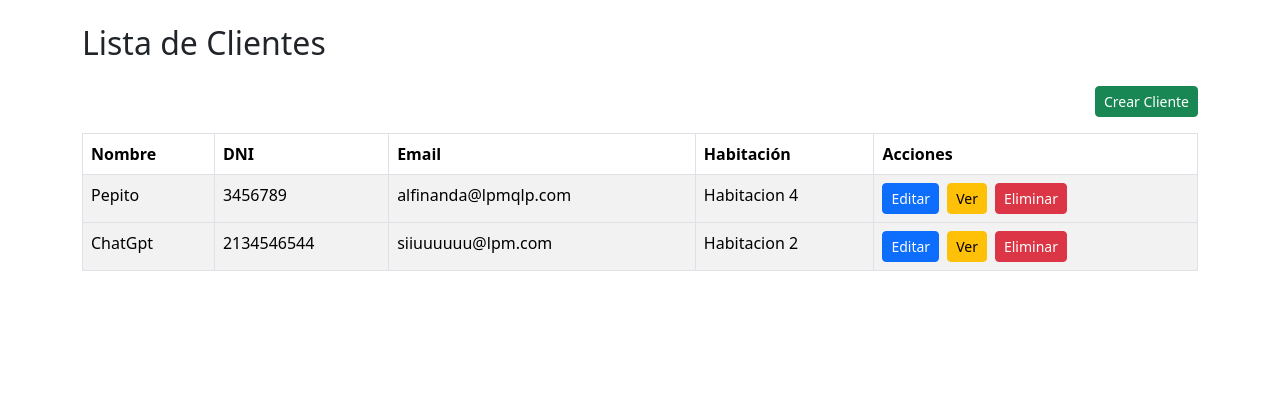
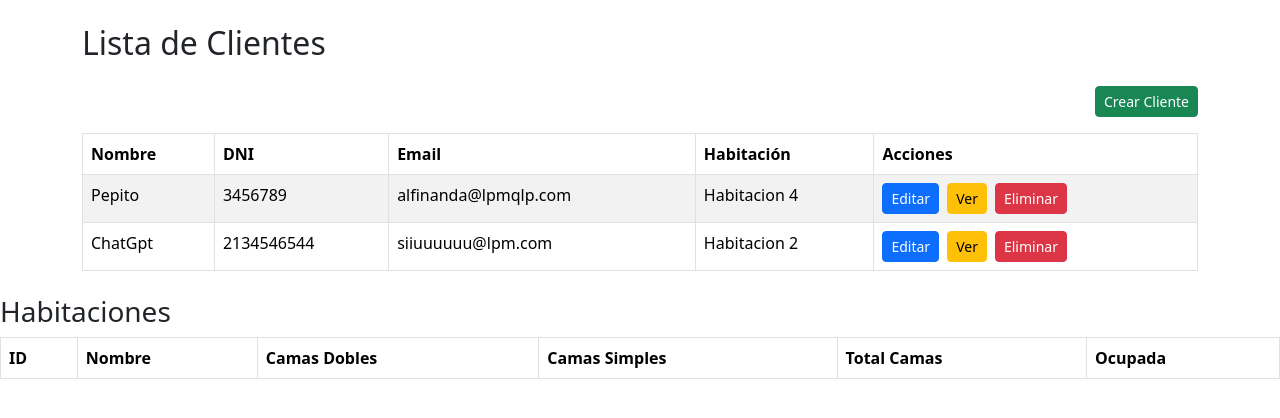
Before and after one commit to emilianosnt/Proyecto-Hotel, a React (Vite) app: page /clients in a window 1280 px wide. Shown: the top 418 px of the page. Built offline with nearby package versions, Linux system fonts and the light colour scheme; data requests are answered from the project's data file.

Commit message:
Cree RoomsTable, para modular y poder mostrarla en otras Page. Corregi el error al eliminar un cliente seguia mostrando ocupado.
La logica de asignación sigue en ClientsTable.
En Clients ahora verifica en el localStorage si esta ocupada o no la habitacion

```diff
--- a/src/Components/CRUD/ClientsTable.jsx
+++ b/src/Components/CRUD/ClientsTable.jsx
@@ -1,8 +1,9 @@
-import { useState } from 'react';
-import { Button, Container, Form, Table } from 'react-bootstrap';
-import axios from 'axios';
-import { URL_CLIENTES } from '../Constants/EndPoint.js';
-import { useNavigate } from 'react-router-dom';
+import { useState } from "react";
+import { Button, Container, Form } from "react-bootstrap";
+import axios from "axios";
+import { URL_CLIENTES } from "../Constants/EndPoint.js";
+import { useNavigate } from "react-router-dom";
+import RoomsTable from "./RoomsTable";
 
 const initialRoomsData = [
   { id: 1, name: "Habitacion 1", doubleBed: 1, singleBed: 2, isOccupied: false },
@@ -23,19 +24,19 @@ const ClientsTable = () => {
   const navigate = useNavigate();
 
   const [rooms, setRooms] = useState(() => {
-    const saved = localStorage.getItem('rooms');
+    const saved = localStorage.getItem("rooms");
     return saved ? JSON.parse(saved) : initialRoomsData;
   });
 
   const [cliente, setCliente] = useState({
-    nombre: '',
-    dni: '',
-    email: '',
-    celular: '',
+    nombre: "",
+    dni: "",
+    email: "",
+    celular: "",
     adults: 0,
     children: 0,
     persons: 0,
-    room: '',
+    room: "",
   });
 
   const handleChange = (e) => {
@@ -48,18 +49,16 @@ const ClientsTable = () => {
 
   const assignRoom = () => {
     const totalPeople = cliente.adults + cliente.children;
-    const room = rooms.find(r => !r.isOccupied && (r.doubleBed * 2 + r.singleBed) >= totalPeople);
+    const room = rooms.find(
+      (r) => !r.isOccupied && r.doubleBed * 2 + r.singleBed >= totalPeople
+    );
 
     if (room) {
-      setRooms(
-        rooms.map(r => r.id === room.id ? { ...r, isOccupied: true } : r)
+      const updatedRooms = rooms.map((r) =>
+        r.id === room.id ? { ...r, isOccupied: true } : r
       );
-      localStorage.setItem(
-        'rooms',
-        JSON.stringify(
-          rooms.map(r => r.id === room.id ? { ...r, isOccupied: true } : r)
-        )
-      );
+      setRooms(updatedRooms);
+      localStorage.setItem("rooms", JSON.stringify(updatedRooms));
       setCliente({
         ...cliente,
         persons: totalPeople,
@@ -76,7 +75,7 @@ const ClientsTable = () => {
     try {
       const response = await axios.post(URL_CLIENTES, cliente);
       if (response) {
-        navigate('/clients');
+        navigate("/clients");
       }
     } catch (error) {
       console.error(error);
@@ -176,31 +175,8 @@ const ClientsTable = () => {
       </Form>
 
       <hr className="my-4" />
-      <h3>Habitaciones</h3>
-      <Table striped bordered hover>
-        <thead>
-          <tr>
-            <th>ID</th>
-            <th>Nombre</th>
-            <th>Camas Dobles</th>
-            <th>Camas Simples</th>
-            <th>Total Camas</th>
-            <th>Ocupada</th>
-          </tr>
-        </thead>
-        <tbody>
-          {rooms.map(r => (
-            <tr key={r.id} style={{ backgroundColor: r.isOccupied ? "#fdd" : undefined }}>
-              <td>{r.id}</td>
-              <td>{r.name}</td>
-              <td>{r.doubleBed}</td>
-              <td>{r.singleBed}</td>
-              <td>{r.doubleBed * 2 + r.singleBed}</td>
-              <td>{r.isOccupied ? "Sí" : "No"}</td>
-            </tr>
-          ))}
-        </tbody>
-      </Table>
+      <RoomsTable />
+
     </Container>
   );
 };
--- /dev/null
+++ b/src/Components/CRUD/RoomsTable.jsx
@@ -0,0 +1,48 @@
+import { useState, useEffect } from "react";
+import { Table } from "react-bootstrap";
+
+const RoomsTable = () => {
+  const [rooms, setRooms] = useState([]);
+
+  useEffect(() => {
+    const saved = localStorage.getItem("rooms");
+    if (saved) {
+      setRooms(JSON.parse(saved));
+    }
+  }, []);
+
+  return (
+    <>
+      <h3>Habitaciones</h3>
+      <Table striped bordered hover>
+        <thead>
+          <tr>
+            <th>ID</th>
+            <th>Nombre</th>
+            <th>Camas Dobles</th>
+            <th>Camas Simples</th>
+            <th>Total Camas</th>
+            <th>Ocupada</th>
+          </tr>
+        </thead>
+        <tbody>
+          {rooms.map((r) => (
+            <tr
+              key={r.id}
+              style={{ backgroundColor: r.isOccupied ? "#fdd" : undefined }}
+            >
+              <td>{r.id}</td>
+              <td>{r.name}</td>
+              <td>{r.doubleBed}</td>
+              <td>{r.singleBed}</td>
+              <td>{r.doubleBed * 2 + r.singleBed}</td>
+              <td>{r.isOccupied ? "Sí" : "No"}</td>
+            </tr>
+          ))}
+        </tbody>
+      </Table>
+    </>
+  );
+};
+
+export default RoomsTable;
--- a/src/Components/Clients.jsx
+++ b/src/Components/Clients.jsx
@@ -3,6 +3,7 @@ import { useState, useEffect } from "react";
 import axios from "axios";
 import { URL_CLIENTES } from "./Constants/EndPoint.js";
 import { Link, useNavigate } from "react-router-dom";
+import RoomsTable from "./CRUD/RoomsTable.jsx";
 
 const Clients = () => {
   const [datos, setDatos] = useState([]);
@@ -22,10 +23,15 @@ const Clients = () => {
     getClientes();
   }, []);
 
-  const Borrar = async (id) => {
+  const Borrar = async (cliente) => {
     try {
       if (confirm("¿Estás seguro de que querés eliminar este cliente?")) {
-        await axios.delete(`${URL_CLIENTES}/${id}`);
+        await axios.delete(`${URL_CLIENTES}/${cliente.id}`);
+
+        if (cliente.room) {
+          releaseRoomByName(cliente.room);
+        }
+
         getClientes();
       }
     } catch (error) {
@@ -34,7 +40,19 @@ const Clients = () => {
     }
   };
 
+  const releaseRoomByName = (roomName) => {
+    const saved = localStorage.getItem("rooms");
+    if (saved) {
+      const rooms = JSON.parse(saved);
+      const updatedRooms = rooms.map((r) =>
+        r.name === roomName ? { ...r, isOccupied: false } : r
+      );
+      localStorage.setItem("rooms", JSON.stringify(updatedRooms));
+    }
+  };
+
   return (
+ <>
     <Container className="my-4">
       <h2 className="mb-4">Lista de Clientes</h2>
 
@@ -50,19 +68,17 @@ const Clients = () => {
             <th>Nombre</th>
             <th>DNI</th>
             <th>Email</th>
-
             <th>Habitación</th>
             <th>Acciones</th>
           </tr>
         </thead>
 
-        {datos.map((cliente) => (
-          <tbody key={cliente.id}>
-            <tr>
+        <tbody>
+          {datos.map((cliente) => (
+            <tr key={cliente.id}>
               <td>{cliente.nombre}</td>
               <td>{cliente.dni}</td>
               <td>{cliente.email}</td>
-
               <td>{cliente.room}</td>
               <td>
                 <Link
@@ -80,16 +96,20 @@ const Clients = () => {
                 <Button
                   variant="danger"
                   size="sm"
-                  onClick={() => Borrar(cliente.id)}
+                  onClick={() => Borrar(cliente)}
                 >
                   Eliminar
                 </Button>
               </td>
             </tr>
-          </tbody>
-        ))}
+          ))}
+        </tbody>
       </Table>
+
+
     </Container>
+      <RoomsTable />
+    </>
   );
 };
 
```
